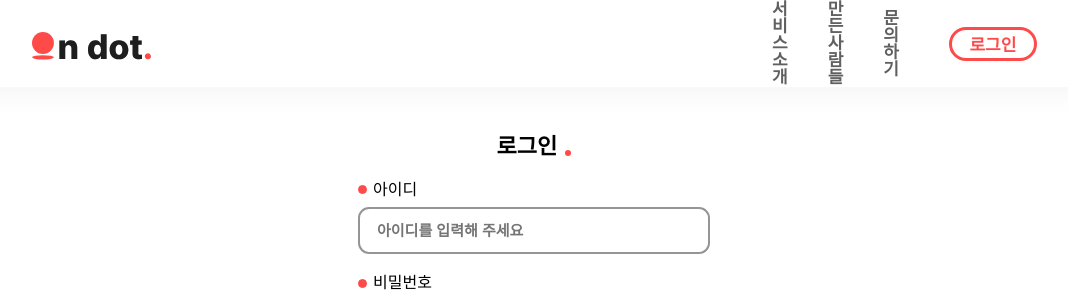
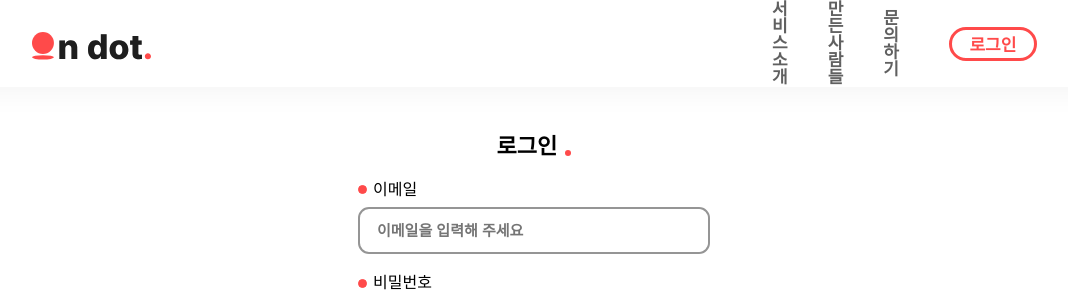
Before and after one commit to Team-OnDot/OnDot-Frontend, a React (Create React App) app: page /login in a window 1280 px wide. Shown: the top 298 px of the page, without its empty margins (106-1174 px from the left). Built offline with nearby package versions, Linux system fonts and the light colour scheme; a web font is replaced by a local one.

Commit message:
[FEAT]#17 아이디 입력에서 이메일 입력으로 변경

```diff
--- a/src/components/login/LoginForm.tsx
+++ b/src/components/login/LoginForm.tsx
@@ -62,17 +62,18 @@ function LoginForm() {
 
 	return (
         <S.LoginForm onSubmit={handleSubmit(onValid, onInValid)}>
-            {/*아이디*/}
+
+            {/*이메일*/}
             <S.IdForm>
                 <S.FormHeader>
                     <S.Ellipse></S.Ellipse>
-                    <S.FormHeaderText>아이디</S.FormHeaderText>
+                    <S.FormHeaderText>이메일</S.FormHeaderText>
                 </S.FormHeader>
                 <S.LoginInputBox toggle={checkId} color={""}>
                     <S.LoginInput
                         id="userId"
                         type="id"
-                        placeholder="아이디를 입력해 주세요"
+                        placeholder="이메일을 입력해 주세요"
                         {...register("userId",{
                             required: true
                         })}
--- a/src/components/signUp/SignUpForm.tsx
+++ b/src/components/signUp/SignUpForm.tsx
@@ -80,11 +80,11 @@ function SignUpForm(){
     return(
         <L.LoginForm onSubmit={handleSubmit(onValid, onError)}>
 
-            {/*아이디*/}
+            {/*이메일*/}
             <L.IdForm>
                 <L.FormHeader>
                     <L.Ellipse></L.Ellipse>
-                    <L.FormHeaderText>아이디</L.FormHeaderText>
+                    <L.FormHeaderText>이메일</L.FormHeaderText>
                 </L.FormHeader>
                 <L.LoginInputBox
                     toggle={onChangeId > 0 ? true: false || errors.userId ? true: false}
@@ -93,7 +93,7 @@ function SignUpForm(){
                     <L.LoginInput
                         id="userId"
                         type="text"
-                        placeholder="아이디를 입력해 주세요"
+                        placeholder="이메일을 입력해 주세요"
                         {...register("userId",{
                             required: true,
                             pattern: {
```
